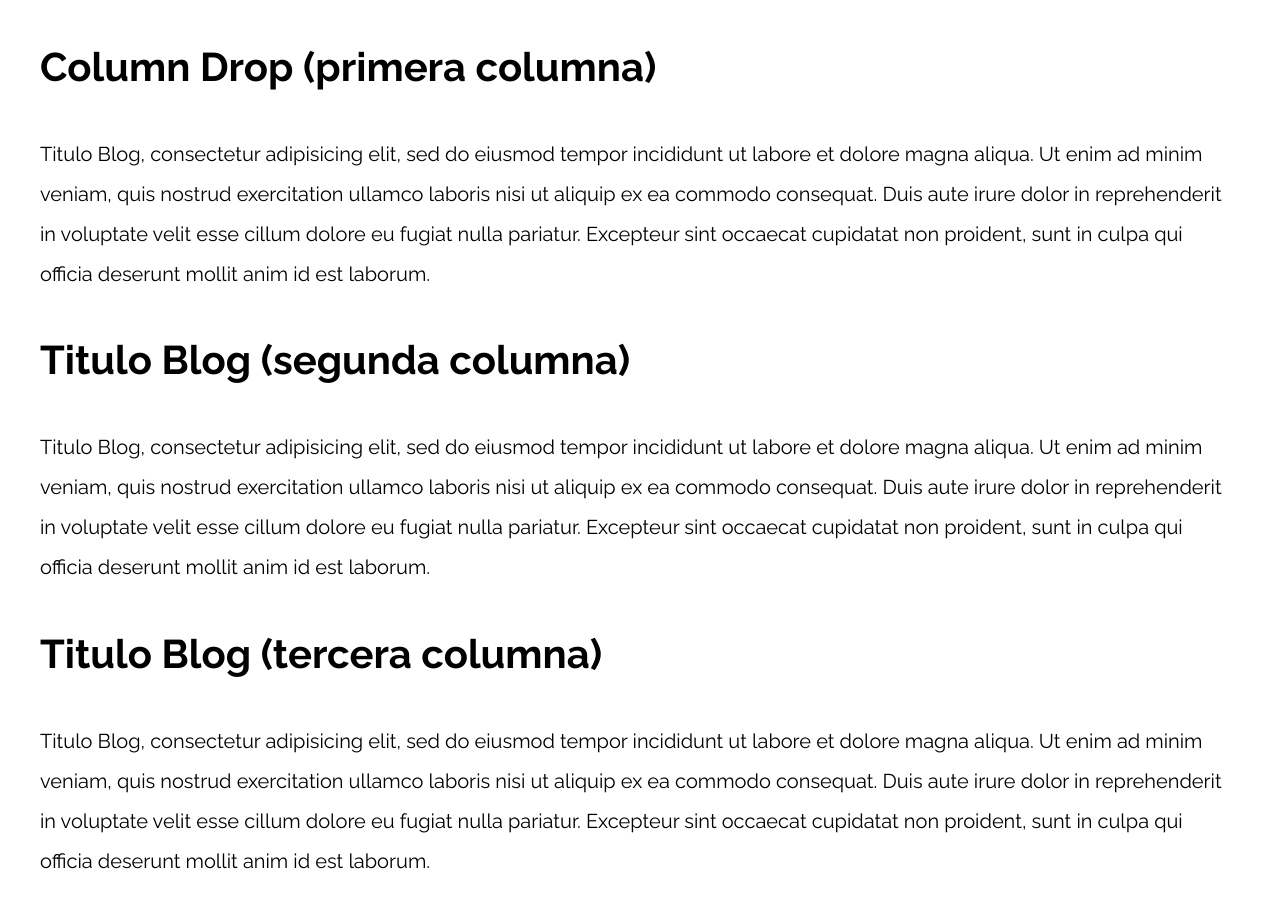
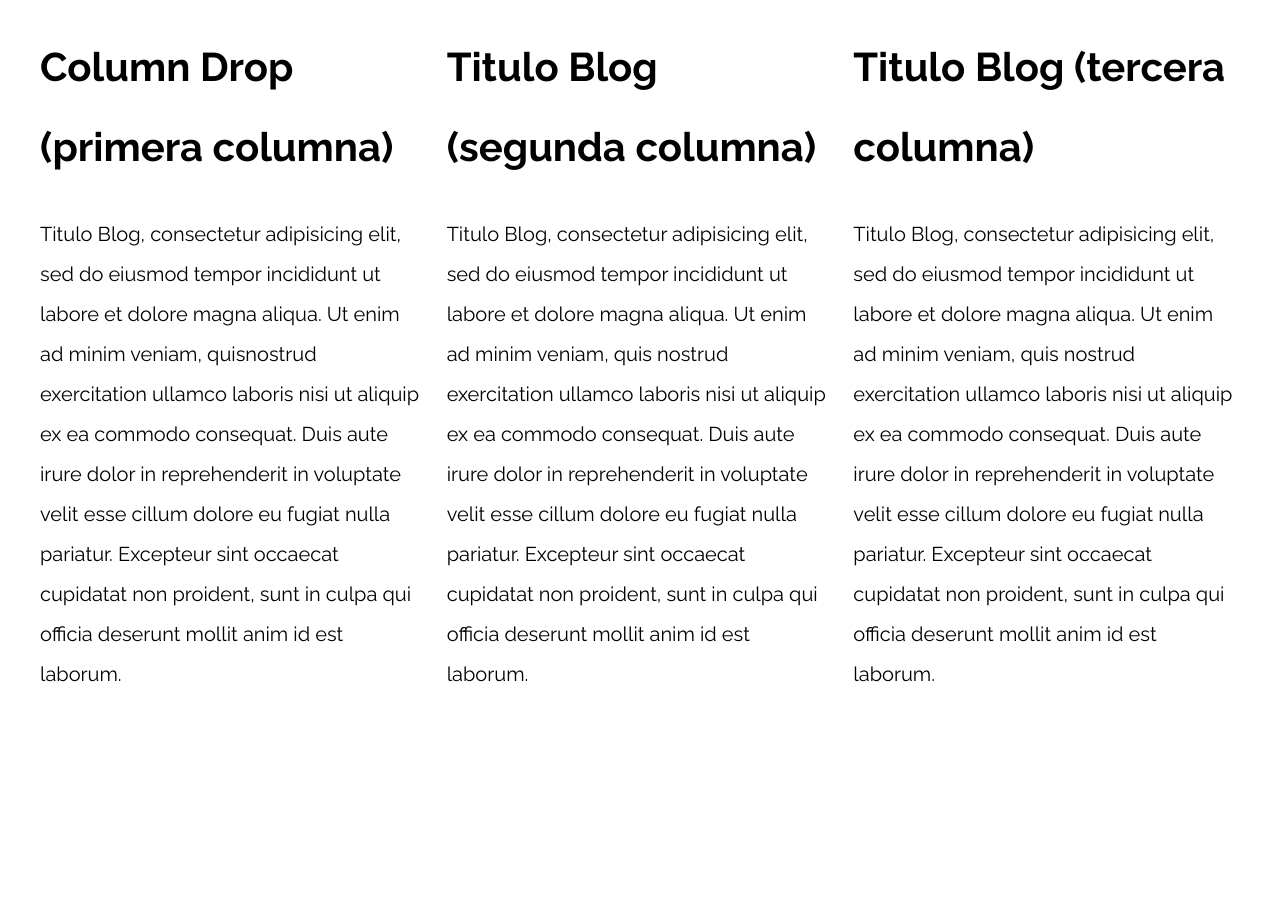
Before and after one commit to gonru/07-column_drop_css_grid, a plain HTML site: page index.html in a window 1280 px wide. After the commit the page ends 800 px from the top, so only its background shows below. Drawn offline with nearby package versions, Linux system fonts and the light colour scheme.

Commit message:
add style column drop with grid css

```diff
--- a/css/styles.css
+++ b/css/styles.css
@@ -10,7 +10,7 @@ html {
 }
 
 body {
-    font-family: 'Raleway', sans-serif;
+  font-family: "Raleway", sans-serif;
   font-size: 1.6rem;
   line-height: 2;
 }
@@ -39,7 +39,7 @@ p {
 
 .entrada-blog a {
   display: inline-block;
-    background-color: #2196F3;
+  background-color: #2196f3;
   color: white;
   padding: 10px 20px;
   text-decoration: none;
@@ -47,6 +47,38 @@ p {
   text-transform: uppercase;
 }
 
+/** CODIGO AQUI **/
 
+@media (min-width: 480px) {
+  .column-drop-grid {
+    display: grid;
+    grid-template-columns: repeat(2, 1fr);
+    gap: 2rem;
+  }
 
-/** CODIGO AQUI **/
+  .primera {
+    grid-column: 1 / 3;
+    grid-row: 2 / 3;
+  }
+
+  .segunda {
+    grid-column: 2 / 3;
+    grid-row: 1 / 3;
+  }
+}
+
+@media (min-width: 768px) {
+  .column-drop-grid {
+    grid-template-columns: repeat(3, 1fr);
+  }
+
+  .primera {
+    grid-column: 2 / 3;
+    grid-row: unset;
+  }
+
+  .segunda {
+    grid-column: 3 / 4;
+		grid-row: unset;
+  }
+}
--- a/index.html
+++ b/index.html
@@ -1,43 +1,60 @@
 <!DOCTYPE html>
 <html>
-
   <head>
-    <meta charset="utf-8">
+    <meta charset="utf-8" />
     <title>Patrones Responsive Web Design</title>
-    <link rel="stylesheet" href="https://necolas.github.io/normalize.css/8.0.1/normalize.css">
-    <link href="https://fonts.googleapis.com/css?family=Raleway:400,700,900" rel="stylesheet">
-    <link rel="stylesheet" href="css/styles.css">
-    <meta name="viewport" content="width=device-width, initial-scale=1">
+    <link
+      rel="stylesheet"
+      href="https://necolas.github.io/normalize.css/8.0.1/normalize.css"
+    />
+    <link
+      href="https://fonts.googleapis.com/css?family=Raleway:400,700,900"
+      rel="stylesheet"
+    />
+    <link rel="stylesheet" href="css/styles.css" />
+    <meta name="viewport" content="width=device-width, initial-scale=1" />
   </head>
 
   <body>
-
-    <div class="contenedor">
+    <div class="contenedor column-drop-grid">
       <main>
         <h1>Column Drop (primera columna)</h1>
         <p>
-                Titulo Blog, consectetur adipisicing elit, sed do eiusmod tempor incididunt ut labore et dolore magna aliqua. Ut enim ad minim veniam, quis nostrud exercitation ullamco laboris nisi ut aliquip ex ea commodo consequat. Duis aute irure dolor in reprehenderit
-                in voluptate velit esse cillum dolore eu fugiat nulla pariatur. Excepteur sint occaecat cupidatat non proident, sunt in culpa qui officia deserunt mollit anim id est laborum.
+          Titulo Blog, consectetur adipisicing elit, sed do eiusmod tempor
+          incididunt ut labore et dolore magna aliqua. Ut enim ad minim veniam,
+          quisnostrud exercitation ullamco laboris nisi ut aliquip ex ea
+          commodo consequat. Duis aute irure dolor in reprehenderit in voluptate
+          velit esse cillum dolore eu fugiat nulla pariatur. Excepteur sint
+          occaecat cupidatat non proident, sunt in culpa qui officia deserunt
+          mollit anim id est laborum.
         </p>
       </main>
 
-        <aside>
+      <aside class="primera">
         <h1>Titulo Blog (segunda columna)</h1>
         <p>
-                Titulo Blog, consectetur adipisicing elit, sed do eiusmod tempor incididunt ut labore et dolore magna aliqua. Ut enim ad minim veniam, quis nostrud exercitation ullamco laboris nisi ut aliquip ex ea commodo consequat. Duis aute irure dolor in reprehenderit
-                in voluptate velit esse cillum dolore eu fugiat nulla pariatur. Excepteur sint occaecat cupidatat non proident, sunt in culpa qui officia deserunt mollit anim id est laborum.
+          Titulo Blog, consectetur adipisicing elit, sed do eiusmod tempor
+          incididunt ut labore et dolore magna aliqua. Ut enim ad minim veniam,
+          quis nostrud exercitation ullamco laboris nisi ut aliquip ex ea
+          commodo consequat. Duis aute irure dolor in reprehenderit in voluptate
+          velit esse cillum dolore eu fugiat nulla pariatur. Excepteur sint
+          occaecat cupidatat non proident, sunt in culpa qui officia deserunt
+          mollit anim id est laborum.
         </p>
       </aside>
 
-        <aside>
+      <aside class="segunda">
         <h1>Titulo Blog (tercera columna)</h1>
         <p>
-                Titulo Blog, consectetur adipisicing elit, sed do eiusmod tempor incididunt ut labore et dolore magna aliqua. Ut enim ad minim veniam, quis nostrud exercitation ullamco laboris nisi ut aliquip ex ea commodo consequat. Duis aute irure dolor in reprehenderit
-                in voluptate velit esse cillum dolore eu fugiat nulla pariatur. Excepteur sint occaecat cupidatat non proident, sunt in culpa qui officia deserunt mollit anim id est laborum.
+          Titulo Blog, consectetur adipisicing elit, sed do eiusmod tempor
+          incididunt ut labore et dolore magna aliqua. Ut enim ad minim veniam,
+          quis nostrud exercitation ullamco laboris nisi ut aliquip ex ea
+          commodo consequat. Duis aute irure dolor in reprehenderit in voluptate
+          velit esse cillum dolore eu fugiat nulla pariatur. Excepteur sint
+          occaecat cupidatat non proident, sunt in culpa qui officia deserunt
+          mollit anim id est laborum.
         </p>
       </aside>
     </div>
-
   </body>
-
 </html>
```
Lines whose indentation alone changed are shown as unchanged.
